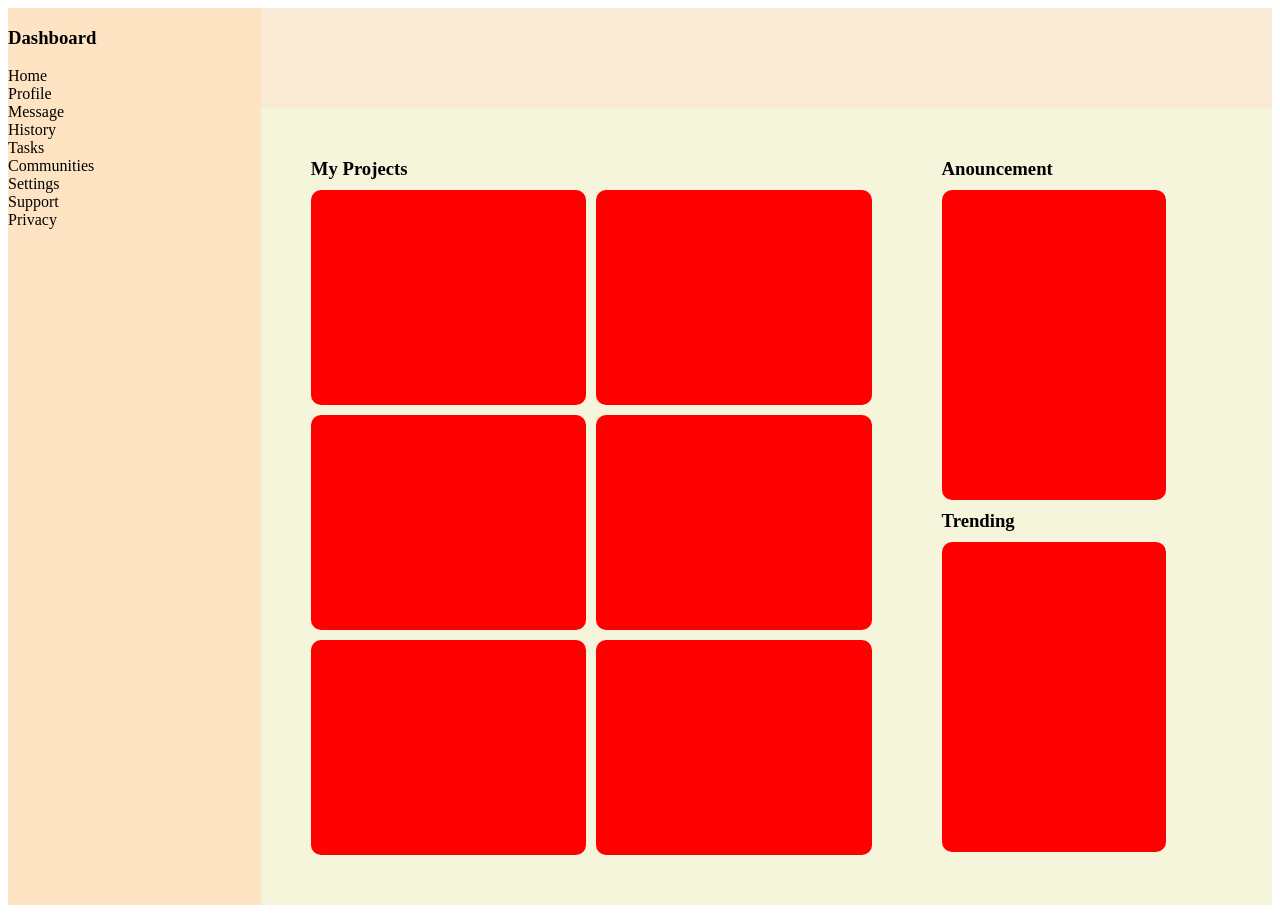
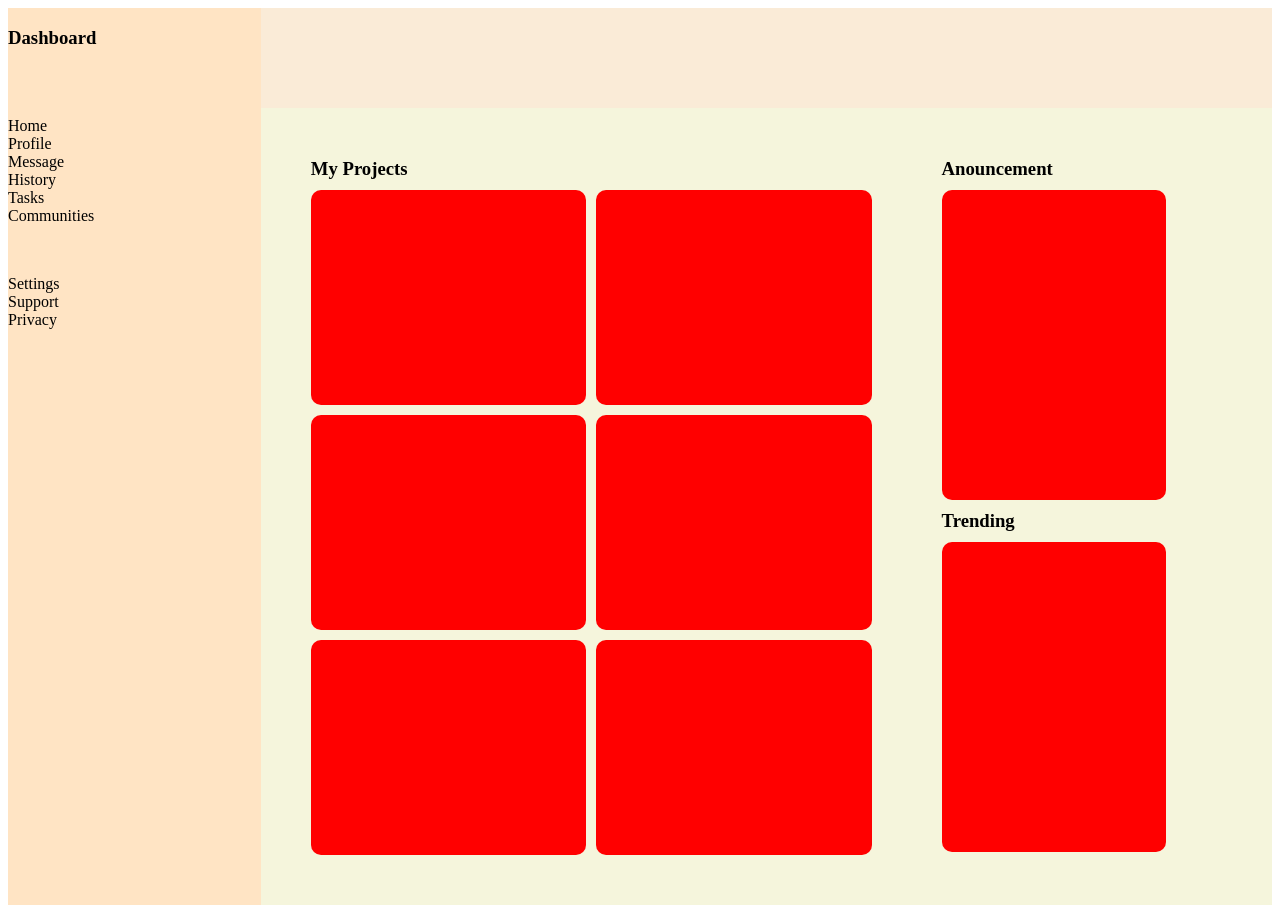
Before and after one commit to Raunak048909/Admin-Dashboard, a plain HTML site: page index.html in a window 1280 px wide. Drawn offline with Linux system fonts and the light colour scheme.

Commit message:
organize the three newely created section inside sidebar with the use of flexbox property by alinging them vertically

```diff
--- a/style.css
+++ b/style.css
@@ -65,3 +65,10 @@ ul {
     padding: 0;
     margin: 0;
 }
+#dashboard{
+    display: flex;
+    flex-direction: column;
+    justify-content: flex-start;
+    gap: 50px;
+
+}
```
